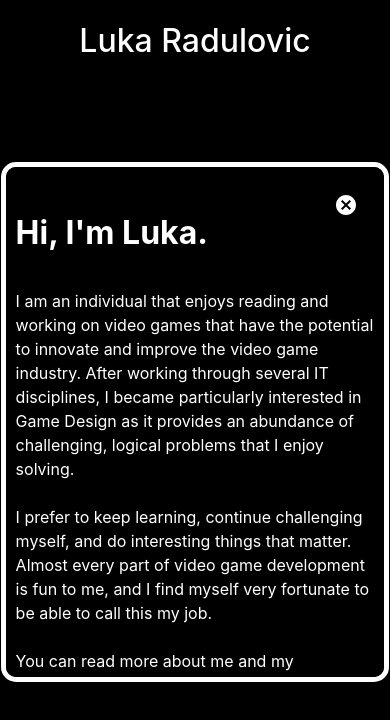
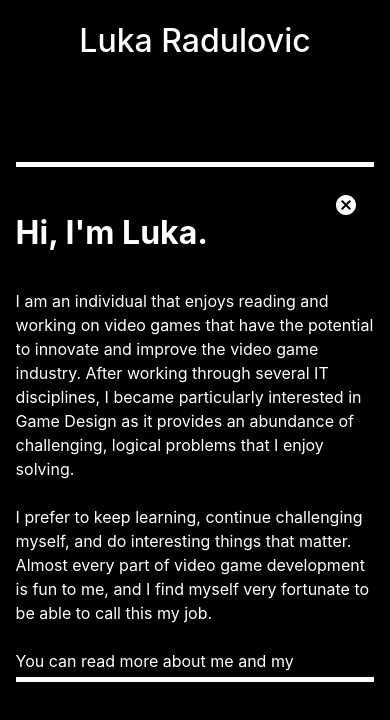
Before and after one commit to lukaradulo/portfolio, a React (Create React App) app: page / in a window 390 px wide. Both pictures are taken after a click on the element "About". Shown: the top 720 px of the page. Built offline with nearby package versions, Linux system fonts and the light colour scheme; a web font is replaced by a local one.

Commit message:
disable overflow x on phones

```diff
--- a/src/styles.scss
+++ b/src/styles.scss
@@ -103,6 +103,7 @@ $work-row-secondary: #9a9a9a;
 
     position: fixed;
     top: 0;
+    overflow-x: hidden;
 
     .innards {
       color: $popup-text-color;
@@ -110,6 +111,7 @@ $work-row-secondary: #9a9a9a;
       width: 700px;
       max-height: 500px;
       overflow-y: scroll;
+      overflow-x: hidden;
 
       padding: 0 0 36px 36px;
       padding-bottom: 32px;
```
